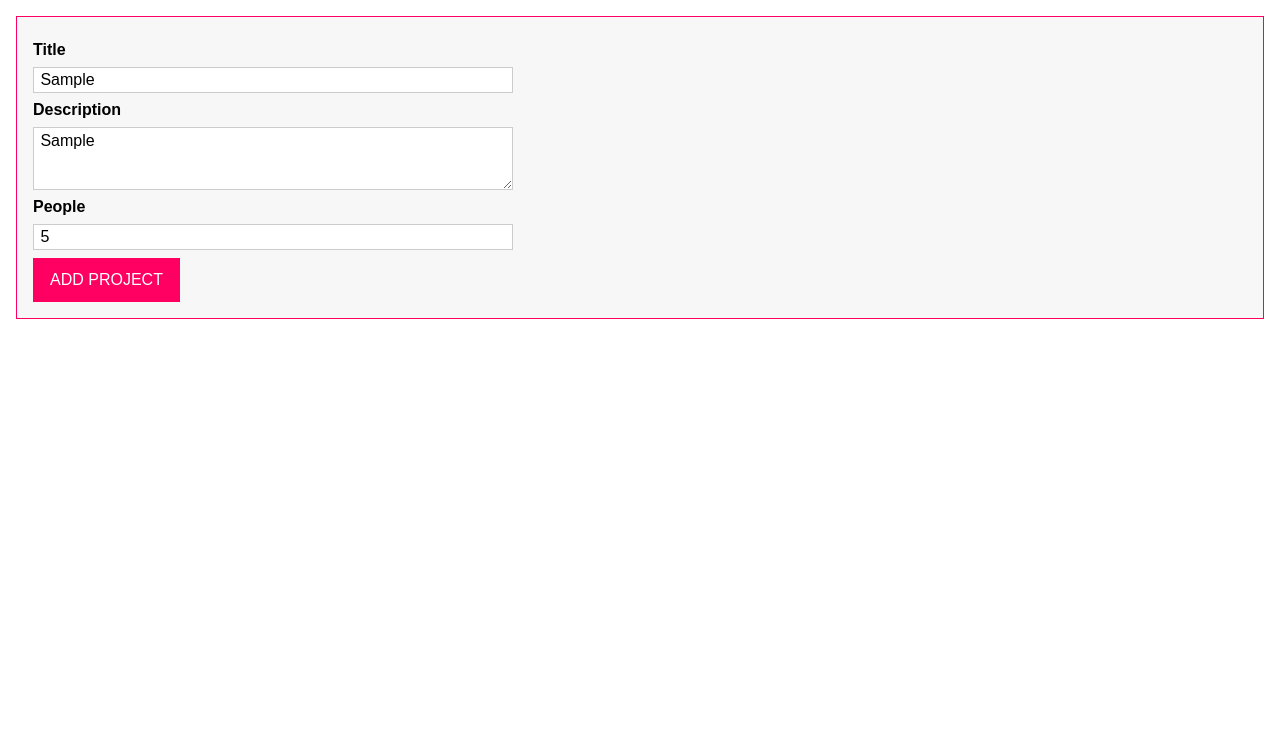
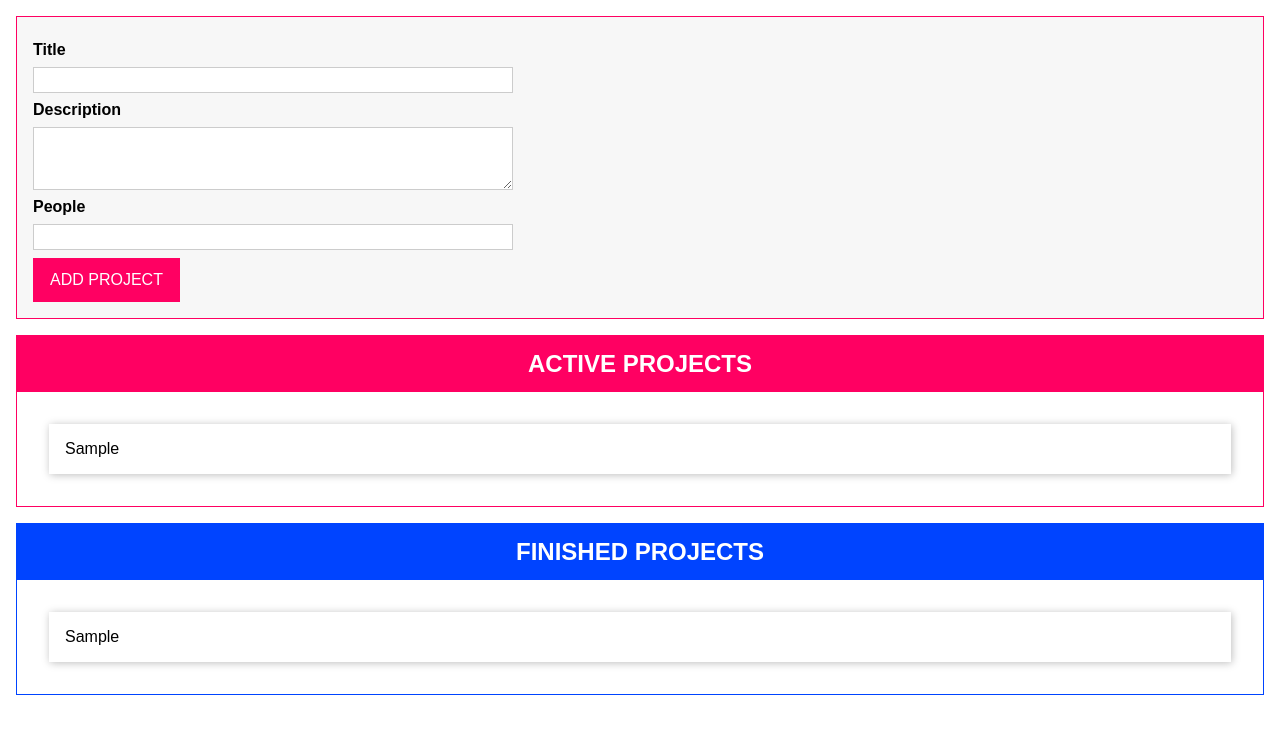
Before and after one commit to Rik280491/TSDragAndDropProject, a website with bundled scripts: page index.html in a window 1280 px wide. Both pictures are taken after typing "Sample", "Sample", "5" into the empty fields and a click on the button "ADD PROJECT". Built offline with nearby package versions, Linux system fonts and the light colour scheme.

Commit message:
render projects and state management

```diff
--- a/src/app.ts
+++ b/src/app.ts
@@ -1,3 +1,85 @@
+// Project State Management
+class ProjectState {
+	private listeners: any[] = [];
+	private projects: any[] = [];
+	private static instance: ProjectState;
+
+	// singleton constructor - we want only one instance at a time
+	private constructor() {}
+
+	static getInstance() {
+		if (this.instance) {
+			return this.instance;
+		}
+		this.instance = new ProjectState();
+		return this.instance;
+	}
+
+	addListener(listenerFn: Function) {
+		this.listeners.push(listenerFn);
+	}
+
+	addProject(title: string, description: string, numOfPeople: number) {
+		const newProject = {
+			id: Math.random().toString(),
+			title,
+			description,
+			people: numOfPeople,
+		};
+		this.projects.push(newProject);
+		for (const listenerFn of this.listeners) {
+			listenerFn(this.projects.slice());
+		}
+	}
+}
+
+const projectState = ProjectState.getInstance();
+
+// Validation see gatherUserInput fn
+// question mark means its optional - boolean | undefined
+interface Validatable {
+	value: string | number;
+	required?: boolean;
+	minLength?: number;
+	maxLength?: number;
+	min?: number;
+	max?: number;
+}
+
+function validate(validatableInput: Validatable) {
+	let isValid = true;
+	if (validatableInput.required) {
+		isValid = isValid && validatableInput.value.toString().trim().length !== 0;
+	}
+	if (
+		validatableInput.minLength != null &&
+		typeof validatableInput.value === "string"
+	) {
+		isValid =
+			isValid && validatableInput.value.length >= validatableInput.minLength;
+	}
+	if (
+		validatableInput.maxLength != null &&
+		typeof validatableInput.value === "string"
+	) {
+		isValid =
+			isValid && validatableInput.value.length <= validatableInput.maxLength;
+	}
+	if (
+		validatableInput.min != null &&
+		typeof validatableInput.value === "number"
+	) {
+		isValid = isValid && validatableInput.value >= validatableInput.min;
+	}
+	if (
+		validatableInput.max != null &&
+		typeof validatableInput.value === "number"
+	) {
+		isValid = isValid && validatableInput.value <= validatableInput.max;
+	}
+	return isValid;
+}
+
 // Autobind Decorator
 function Autobind(_: any, _2: string, descriptor: PropertyDescriptor) {
 	const originalMethod = descriptor.value;
@@ -9,6 +91,58 @@ function Autobind(_: any, _2: string, descriptor: PropertyDescriptor) {
 		},
 	};
 	return adjDescriptor;
+}
+
+// ProjectList Class
+class ProjectList {
+	templateElement: HTMLTemplateElement;
+	hostElement: HTMLDivElement;
+	element: HTMLElement;
+	assignedProjects: any[];
+
+	constructor(private type: "active" | "finished") {
+		this.templateElement = document.getElementById(
+			"project-list"
+		)! as HTMLTemplateElement;
+		this.hostElement = document.getElementById("app")! as HTMLDivElement;
+		this.assignedProjects = [];
+
+		const importedContent = document.importNode(
+			this.templateElement.content,
+			true
+		);
+		this.element = importedContent.firstElementChild as HTMLElement;
+		this.element.id = `${this.type}-projects`;
+
+		projectState.addListener((projects: any[]) => {
+			this.assignedProjects = projects;
+			this.renderProjects();
+		});
+		this.attach();
+		this.renderContent();
+	}
+
+	private renderProjects() {
+		const listEl = document.getElementById(
+			`${this.type}-projects-list`
+		)! as HTMLUListElement;
+		for (const projItem of this.assignedProjects) {
+			const listItem = document.createElement("li");
+			listItem.textContent = projItem.title;
+			listEl.appendChild(listItem);
+		}
+	}
+
+	private renderContent() {
+		const listId = `${this.type}-projects-list`;
+		this.element.querySelector("ul")!.id = listId;
+		this.element.querySelector("h2")!.textContent =
+			this.type.toUpperCase() + " PROJECTS";
+	}
+
+	private attach() {
+		this.hostElement.insertAdjacentElement("beforeend", this.element);
+	}
 }
 
 // ProjectInput Class
@@ -47,10 +181,54 @@ class ProjectInput {
 		this.attach();
 	}
 
+	private gatherUserInput(): [string, string, number] | void {
+		const enteredTitle = this.titleInputElement.value;
+		const enteredDescription = this.descriptionInputElement.value;
+		const enteredPeople = this.peopleInputElement.value;
+
+		const titleValidatable: Validatable = {
+			value: enteredTitle,
+			required: true,
+		};
+		const descriptionValidatable: Validatable = {
+			value: enteredDescription,
+			required: true,
+			minLength: 5,
+		};
+		const peopleValidatable: Validatable = {
+			value: +enteredPeople,
+			required: true,
+			min: 1,
+			max: 5,
+		};
+		if (
+			!validate(titleValidatable) ||
+			!validate(descriptionValidatable) ||
+			!validate(peopleValidatable)
+		) {
+			alert("Invalid input, please try again!");
+			return;
+		} else {
+			return [enteredTitle, enteredDescription, +enteredPeople];
+		}
+	}
+
+	private clearInputs() {
+		this.titleInputElement.value = "";
+		this.descriptionInputElement.value = "";
+		this.peopleInputElement.value = "";
+	}
+
 	@Autobind
 	private submitHandler(event: Event) {
 		event.preventDefault();
-		console.log(this.titleInputElement.value);
+		const userInput = this.gatherUserInput();
+		// tuples are not in JS so we can just check if it is an array
+		if (Array.isArray(userInput)) {
+			const [title, desc, people] = userInput;
+			projectState.addProject(title, desc, people);
+			this.clearInputs();
+		}
 	}
 
 	private configure() {
@@ -63,3 +241,5 @@ class ProjectInput {
 }
 
 const projInput = new ProjectInput();
+const activeProjList = new ProjectList("active");
+const finishedProjList = new ProjectList("finished");
```
Also changed, not shown: dist/app.js, index.html (line endings or trailing spaces), 1 other file.
